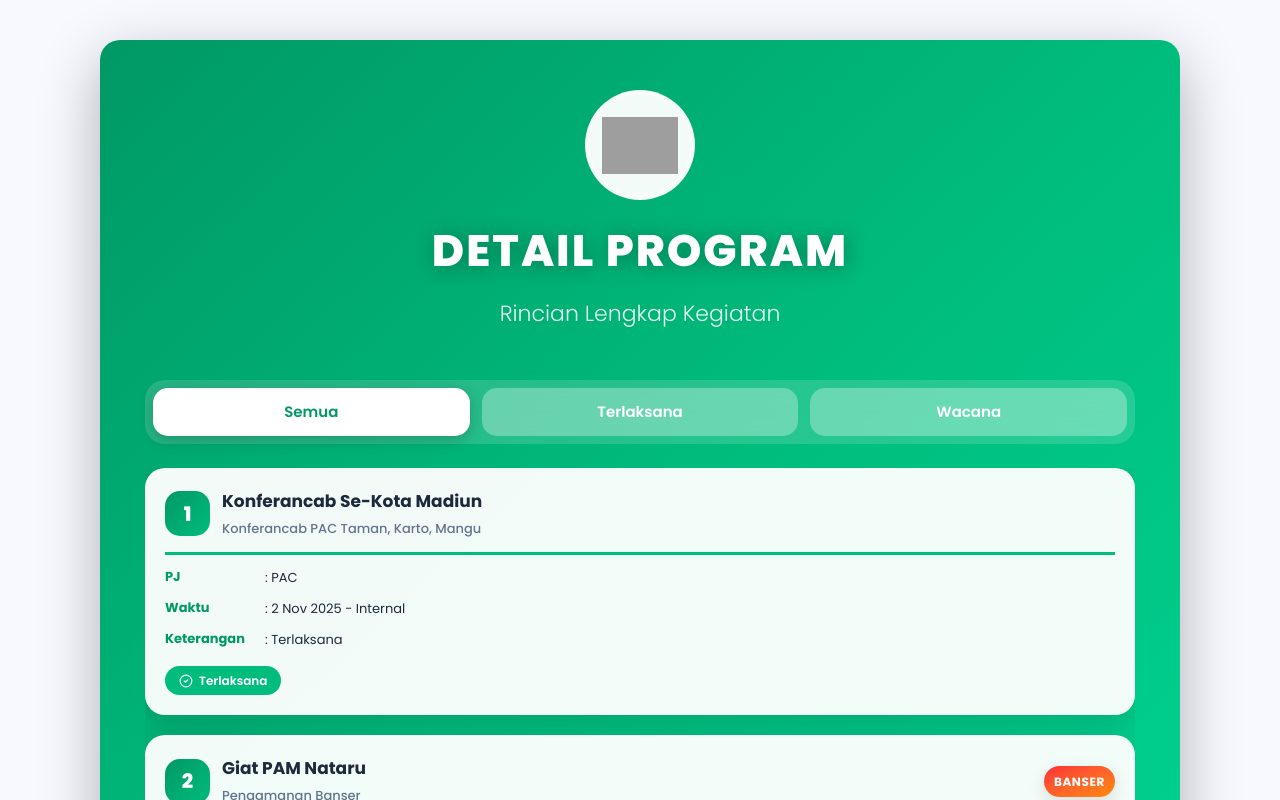
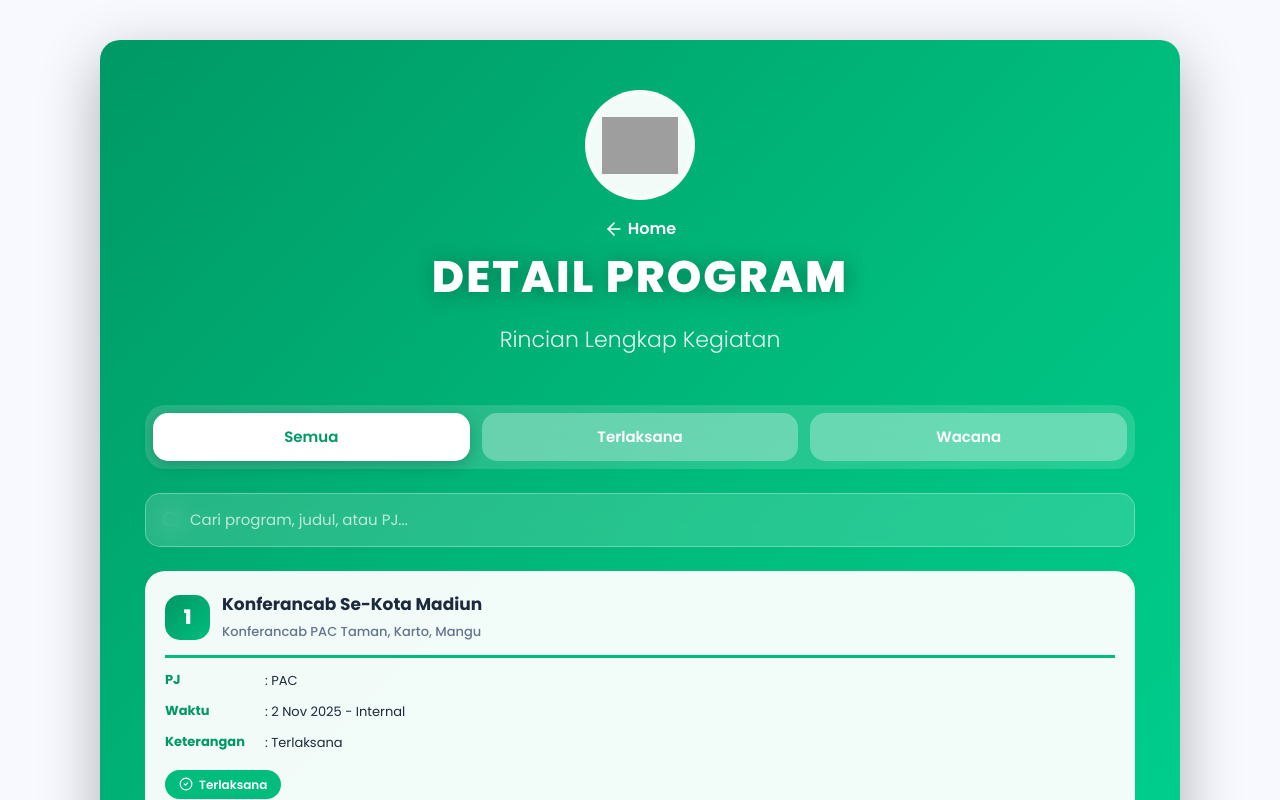
Before and after one commit to livingleaf/ansorkotamadiun, a SvelteKit app: page /e/detailProker in a window 1280 px wide. Shown: the top 800 px of the page. Built offline with nearby package versions, Linux system fonts and the light colour scheme; no server answers; grey boxes are pictures that could not be loaded.

Commit message:
feat: add searchbar

```diff
--- a/src/routes/e/detailProker/+page.svelte
+++ b/src/routes/e/detailProker/+page.svelte
@@ -1,7 +1,7 @@
 <script>
     import '../../../app.css';
     import { onMount } from 'svelte';
-    import { LoaderCircle, CheckCircle2, Clock, ArrowLeft, ArrowRight } from '@lucide/svelte';
+    import { LoaderCircle, CheckCircle2, Clock, ArrowLeft, ArrowRight, Search } from '@lucide/svelte';
 
     const SHEET_CSV_URL = 'https://docs.google.com/spreadsheets/d/e/2PACX-1vQMyPNk9QRGU6IWh1l6KirRWv4NfLd_DfLkV3LX60EzFrIGfdRTHtlzclmKJazG16DhqxGuORzPJt9T/pub?gid=0&single=true&output=csv';
 
@@ -11,6 +11,7 @@
     ]);
 
     let filterStatus = $state('semua');
+    let searchQuery = $state('');
     let currentDetailPage = $state(1);
     let isLoading = $state(true);
     const itemsPerPage = 5;
@@ -126,6 +127,14 @@
     let sortedActivities = $derived(
         activities
             .filter(a => filterStatus === 'semua' ? true : a.status === filterStatus)
+            .filter(a => {
+                if (!searchQuery) return true;
+                const lowerQuery = searchQuery.toLowerCase();
+                return (a.judul?.toLowerCase() || '').includes(lowerQuery) ||
+                       (a.kegiatan?.toLowerCase() || '').includes(lowerQuery) ||
+                       (a.pj?.toLowerCase() || '').includes(lowerQuery) ||
+                       (a.keterangan?.toLowerCase() || '').includes(lowerQuery);
+            })
             .sort((a, b) => parseWaktuDate(a.waktu) - parseWaktuDate(b.waktu))
     );
 
@@ -161,10 +170,13 @@
 </style>
 
 <div class="mt-10 w-[calc(100%-20px)] md:w-[calc(100%-24px)] lg:w-[calc(100%-40px)] max-w-[1080px] mx-auto relative min-h-[480px] bg-gradient-to-br from-emerald-600 via-emerald-500 to-emerald-400 shadow-[0_20px_60px_rgba(0,0,0,0.3)] rounded-[14px] lg:rounded-[20px] p-[20px_12px] md:p-[28px_18px] lg:p-[50px_45px]" id="page2">
-    <div class="text-center mb-12 relative">
-        <div class="w-[64px] h-[64px] md:w-[80px] md:h-[80px] lg:w-[110px] lg:h-[110px] bg-white/95 rounded-full mx-auto mb-4 flex items-center justify-center border-[5px] border-white/30 px-2 md:px-3 b-2 transition-all duration-300 hover:scale-110 hover:shadow-[0_8px_30px_rgba(0,0,0,0.3)] hover:border-white/60 active:scale-95 cursor-pointer" onclick={() => window.location.href='/'} onkeydown={(e) => e.key === 'Enter' && (window.location.href='/')} tabindex="0" role="button">
+    <div class="text-center mb-12 relative flex flex-col justify-center items-center">
+        <div class="w-[64px] h-[64px] md:w-[80px] md:h-[80px] lg:w-[110px] lg:h-[110px] bg-white/95 rounded-full mx-auto mb-4 flex items-center justify-center border-[5px] border-white/30 px-2 md:px-3 b-2 transition-all duration-300 hover:shadow-[0_8px_30px_rgba(0,0,0,0.3)] hover:border-white/60 active:scale-95 cursor-pointer" onclick={() => window.location.href='/'} onkeydown={(e) => e.key === 'Enter' && (window.location.href='/')} tabindex="0" role="button">
             <img src="https://upload.wikimedia.org/wikipedia/id/thumb/7/70/Logo_GP_Ansor.png/250px-Logo_GP_Ansor.png" alt="Logo GP Ansor" class="w-full h-full object-contain">
         </div>
+        <a href="/" class="text-white font-semibold cursor-pointer transition-opacity hover:opacity-80 flex items-center" aria-label="Kembali ke Beranda">
+            <ArrowLeft class="w-5 h-5 mr-1" /> <span class="hidden md:inline">Home</span>
+        </a>
         <h1 class="text-white text-[20px] md:text-[28px] lg:text-[44px] font-[800] mb-2.5 uppercase tracking-[2px] drop-shadow-[2px_2px_10px_rgba(0,0,0,0.3)]">Detail Program</h1>
         <p class="text-white/90 text-[13px] md:text-[16px] lg:text-[22px] font-light">Rincian Lengkap Kegiatan</p>
     </div>
@@ -175,6 +187,19 @@
                 {status.charAt(0).toUpperCase() + status.slice(1)}
             </button>
         {/each}
+    </div>
+
+    <div class="mb-6 relative">
+        <div class="absolute inset-y-0 left-0 pl-4 flex items-center pointer-events-none">
+            <Search class="w-5 h-5 text-white/70" />
+        </div>
+        <input
+            type="text"
+            bind:value={searchQuery}
+            oninput={() => currentDetailPage = 1}
+            placeholder="Cari program, judul, atau PJ..."
+            class="w-full bg-white/15 border border-white/30 text-white placeholder-white/70 text-[14px] lg:text-[15px] rounded-[15px] pl-11 pr-4 py-3.5 focus:outline-none focus:ring-2 focus:ring-white/50 focus:bg-white/20 transition-all backdrop-blur-md"
+        />
     </div>
 
     <div class="flex flex-col gap-3.5 lg:gap-5 max-h-[500px] overflow-y-auto" id="detail-list">
```
